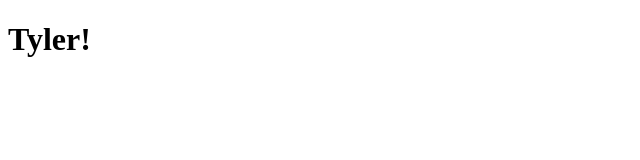
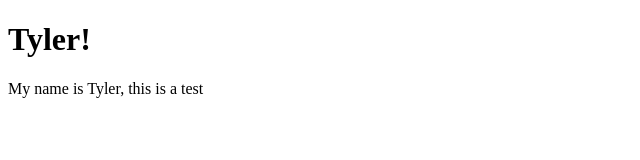
Before and after one commit to TylerBowman3/GitDemo, a plain HTML site: page index.html in a window 1280 px wide. Shown: the whole page, without its empty margins (0-640 px from the left). Drawn offline with Linux system fonts and the light colour scheme.

Commit message:
adding html file

```diff
--- a/index.html
+++ b/index.html
@@ -7,5 +7,6 @@
 </head>
 <body>
     <h1>Tyler!</h1>
+    <p>My name is Tyler, this is a test</p>
 </body>
 </html>
```
